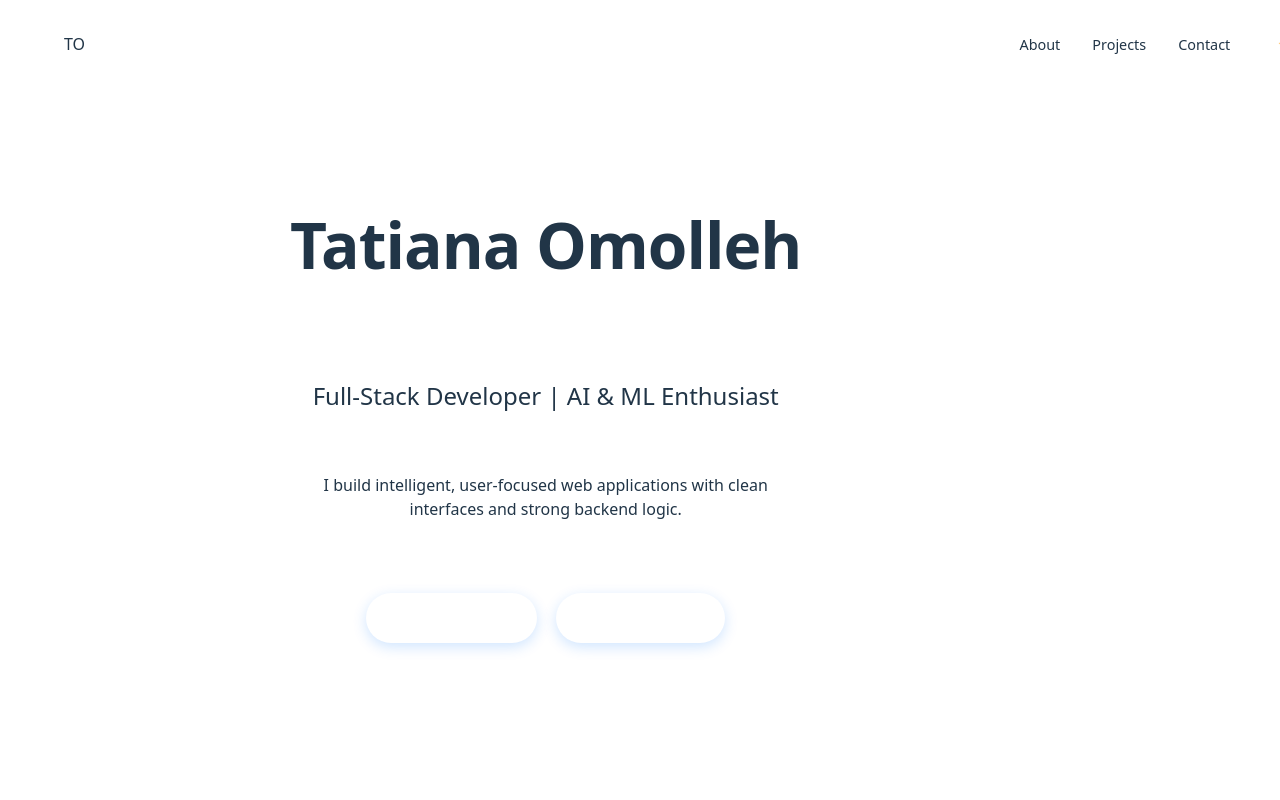
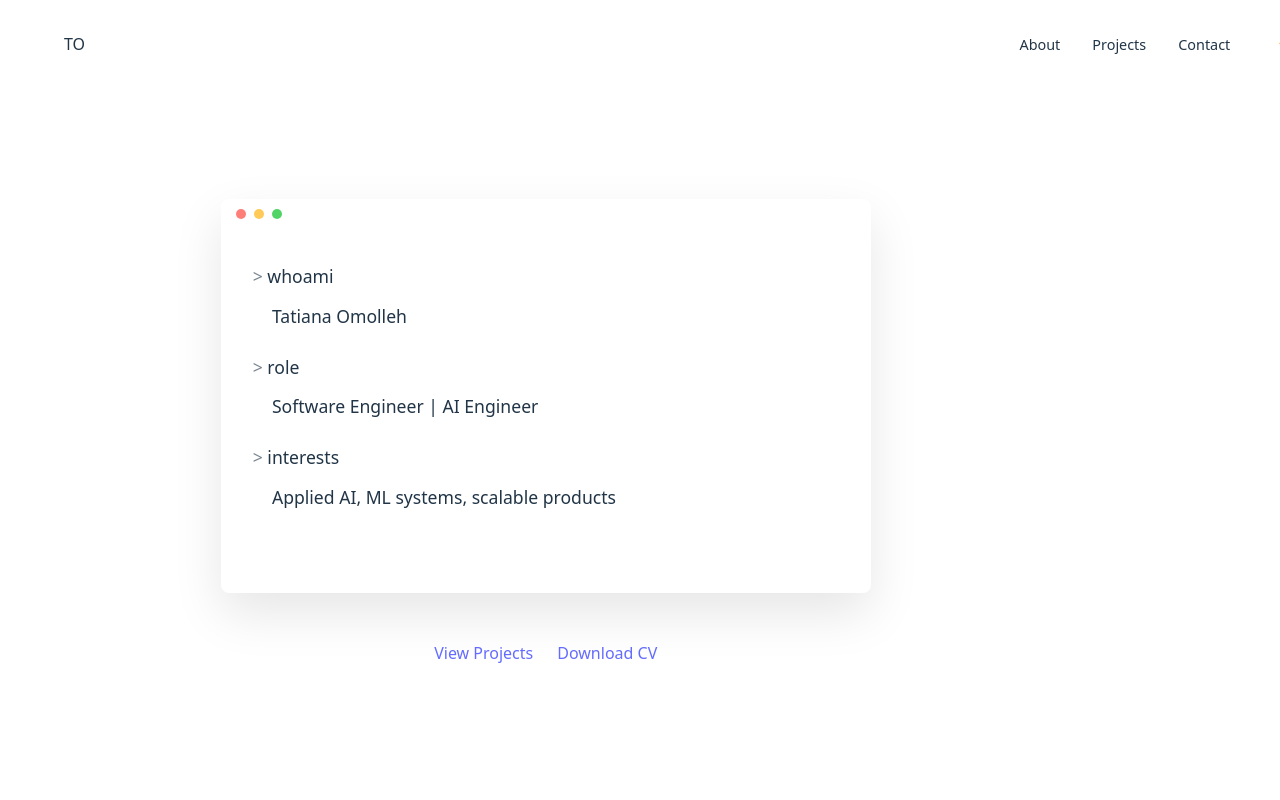
Before and after one commit to tatiana-omolleh/portfolio, a React (Vite) app in the folder PersonalPortfolio/: page / in a window 1280 px wide. Shown: the top 800 px of the page. Built offline with nearby package versions, Linux system fonts and the light colour scheme; the HTML template or start-up script is replaced by a standard one.

Commit message:
Adding interactivity to Hero

```diff
--- a/PersonalPortfolio/index.html
+++ b/PersonalPortfolio/index.html
@@ -2,6 +2,9 @@
 <html lang="en">
   <head>
     <meta charset="UTF-8" />
+    <link rel="preconnect" href="https://fonts.googleapis.com">
+    <link rel="preconnect" href="https://fonts.gstatic.com" crossorigin>
+    <link href="https://fonts.googleapis.com/css2?family=Inter:wght@400;500;600&family=JetBrains+Mono&display=swap" rel="stylesheet">
     <link rel="icon" type="image/png" href="src/T.png" />
     <meta name="viewport" content="width=device-width, initial-scale=1.0" />
     <title>Tatiana Omolleh</title>
--- a/PersonalPortfolio/src/components/Hero.jsx
+++ b/PersonalPortfolio/src/components/Hero.jsx
@@ -1,18 +1,81 @@
+import { useEffect, useRef } from "react";
 import "../styles/hero.css";
 
 function Hero() {
+  const terminalRef = useRef(null);
+
+  useEffect(() => {
+    let isCancelled = false;
+    const lines = [
+      { type: "command", text: "whoami" },
+      { type: "output", text: "Tatiana Omolleh" },
+      { type: "command", text: "role" },
+      { type: "output", text: "Software Engineer | AI Engineer" },
+      { type: "command", text: "interests" },
+      { type: "output", text: "Applied AI, ML systems, scalable products" }
+    ];
+
+    let currentLine = 0;
+    let currentChar = 0;
+    const terminal = terminalRef.current;
+    terminal.innerHTML = ""; // Clear terminal before typing
+
+    function typeLine() {
+    if (isCancelled || currentLine >= lines.length) {
+      if (!isCancelled && currentLine >= lines.length) {
+        const cursor = document.createElement("span");
+        cursor.className = "terminal-cursor";
+        terminal.lastChild?.appendChild(cursor);
+      }
+      return;
+    }
+
+      const { type, text } = lines[currentLine];
+
+      if (currentChar === 0) {
+        const lineElement = document.createElement("div");
+        lineElement.className = `terminal-line ${type}`;
+        if (type === "command") lineElement.setAttribute("data-prompt", "> ");
+        terminal.appendChild(lineElement);
+      }
+
+      const activeLine = terminal.lastChild;
+      activeLine.textContent += text[currentChar];
+      currentChar++;
+
+      if (currentChar < text.length) {
+        setTimeout(typeLine, 30); // Typing speed
+      } else {
+        currentChar = 0;
+        currentLine++;
+        setTimeout(typeLine, 400); // Pause between lines
+      }
+    }
+
+    // Clear existing content before starting (prevents duplicates in StrictMode)
+    terminal.innerHTML = "";
+    typeLine();
+
+    return () => {
+      isCancelled = true; // Stop typing if component unmounts
+    }
+  }, []);
+
   return (
     <section className="hero">
-      <h1>Tatiana Omolleh</h1>
-      <h2>Full-Stack Developer | AI & ML Enthusiast</h2>
-      <p>
-        I build intelligent, user-focused web applications with clean interfaces
-        and strong backend logic.
-      </p>
-
-      <div className="hero-buttons">
-        <a href="#projects">View Projects</a>
-        <a href="/cv.pdf">Download CV</a>
+      <div className="terminal-container">
+        <div className="terminal-header">
+          <span className="dot red"></span>
+          <span className="dot yellow"></span>
+          <span className="dot green"></span>
+        </div>
+        <div className="terminal-body" ref={terminalRef}>
+          {/* Content populated by JS */}
+        </div>
+      </div>
+      <div className="hero-actions">
+        <a href="#projects" className="btn-primary">View Projects</a>
+        <a href="/cv.pdf" className="btn-secondary">Download CV</a>
       </div>
     </section>
   );
--- a/PersonalPortfolio/src/styles/global.css
+++ b/PersonalPortfolio/src/styles/global.css
@@ -1,4 +1,6 @@
 :root {
+  --font-main: 'Inter', system-ui, -apple-system, sans-serif;
+  --font-mono: 'JetBrains Mono', monospace; /* For terminal text */
   --bg-color: #ffffff;
   --text-color: #1a202c;
   --secondary-text: #4a5568;
@@ -25,8 +27,9 @@
 }
 
 body {
-  font-family: "Inter", system-ui, sans-serif;
+  font-family: var(--font-main);
   background-color: var(--bg-color);
+  font-weight: 400;
   color: var(--text-color);
   line-height: 1.6;
   transition: background-color 0.3s ease, color 0.3s ease;
@@ -37,6 +40,10 @@ a {
   text-decoration: none;
 }
 
+h1, h2, h3, h4 {
+  font-weight: 600;
+}
+
 html, body {
   overflow-x: hidden;
 }
--- a/PersonalPortfolio/src/styles/hero.css
+++ b/PersonalPortfolio/src/styles/hero.css
@@ -3,10 +3,95 @@
   display: flex;
   flex-direction: column;
   justify-content: center;
-  align-items: center; /* Centered */
-  text-align: center;  /* Centered */
+  align-items: center;
+  padding: 2rem;
+  gap: 3rem;
+}
+
+.terminal-container {
+  width: 100%;
+  max-width: 650px;
+  background: var(--card-bg);
+  border: 1px solid var(--border-color);
+  border-radius: 8px;
+  overflow: hidden;
+  box-shadow: 0 20px 50px rgba(0, 0, 0, 0.1);
+}
+
+.terminal-header {
+  background: var(--border-color);
+  padding: 10px 15px;
+  display: flex;
+  gap: 8px;
+  opacity: 0.8;
+}
+
+.dot {
+  width: 10px;
+  height: 10px;
+  border-radius: 50%;
+}
+
+.dot.red { background: #ff5f56; }
+.dot.yellow { background: #ffbd2e; }
+.dot.green { background: #27c93f; }
+
+.terminal-body {
+  padding: 2rem;
+  font-family: var(--font-mono);
+  font-size: 1.1rem;
+  line-height: 1.8;
+  text-align: left; /* Ensure text isn't centered inside the box */
+  min-height: 300px;
+}
+
+.terminal-line {
+  margin-bottom: 0.5rem;
+}
+
+.terminal-line.command {
+  color: var(--accent);
+  font-weight: 500;
+}
+
+.terminal-line.command::before {
+  content: "> ";
+  opacity: 0.6;
+}
+
+.terminal-line.output {
+  color: var(--secondary-text); /* Use the softer slate color for outputs */
+  padding-left: 1.2rem;
+  margin-bottom: 1.2rem;
+  display: block; /* Ensure it stays on its own line */
+}
+
+/* Blinking Cursor */
+.terminal-cursor {
+  display: inline-block;
+  width: 8px;
+  height: 1.2rem;
+  background: var(--accent);
+  margin-left: 4px;
+  vertical-align: middle;
+  animation: blink 1s step-end infinite;
+}
+
+@keyframes blink {
+  from, to { opacity: 1; }
+  50% { opacity: 0; }
+}
+
+.hero-actions {
+  display: flex;
   gap: 1.5rem;
-  background: radial-gradient(circle at center, var(--card-bg) 0%, var(--bg-color) 100%);
+}
+
+@media (max-width: 768px) {
+  .terminal-body {
+    font-size: 0.95rem;
+    padding: 1.5rem;
+  }
 }
 
 .hero h1 {
```
Also changed, not shown: 1 other file (tests, documents, lock files or other folders).
